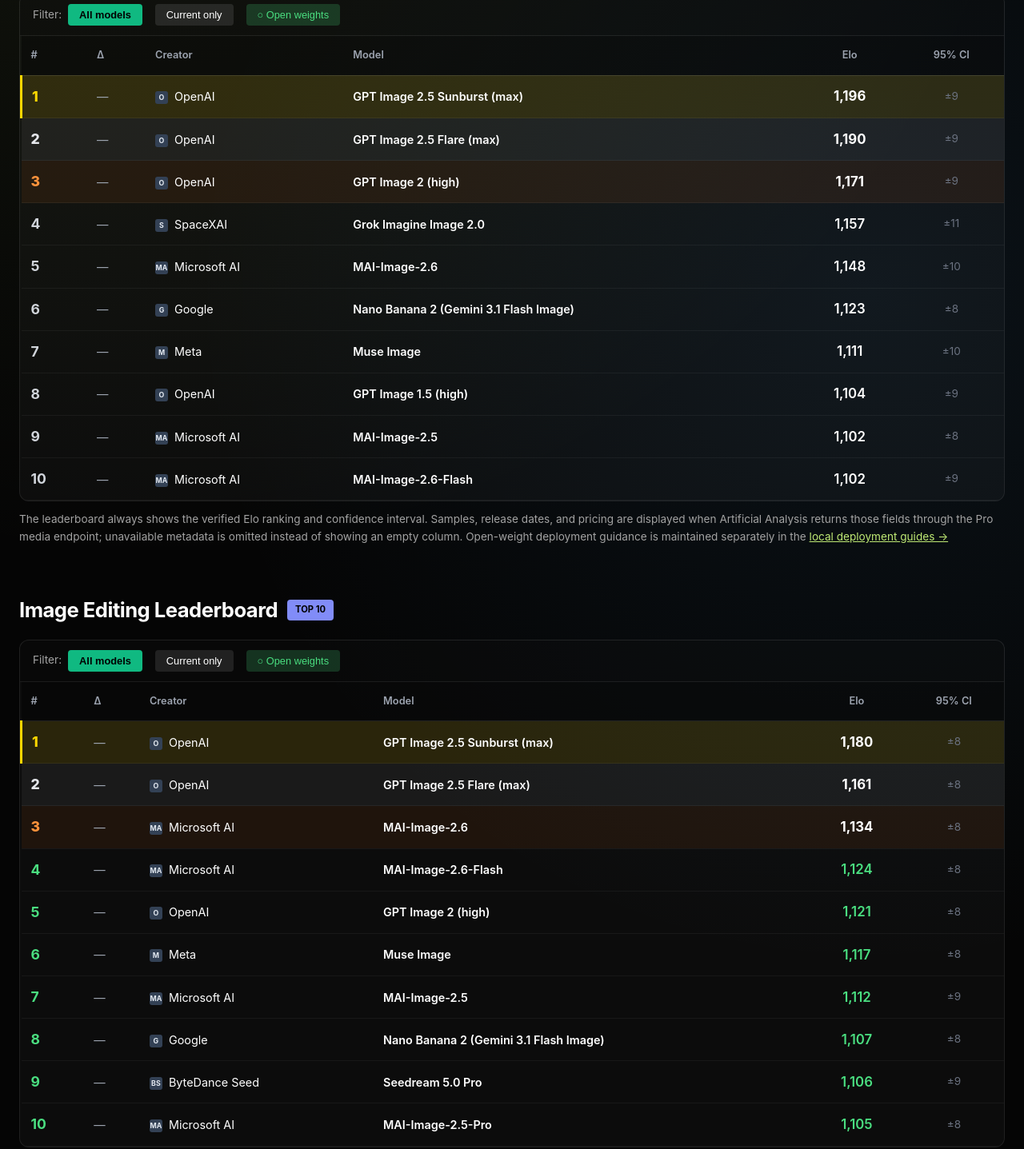
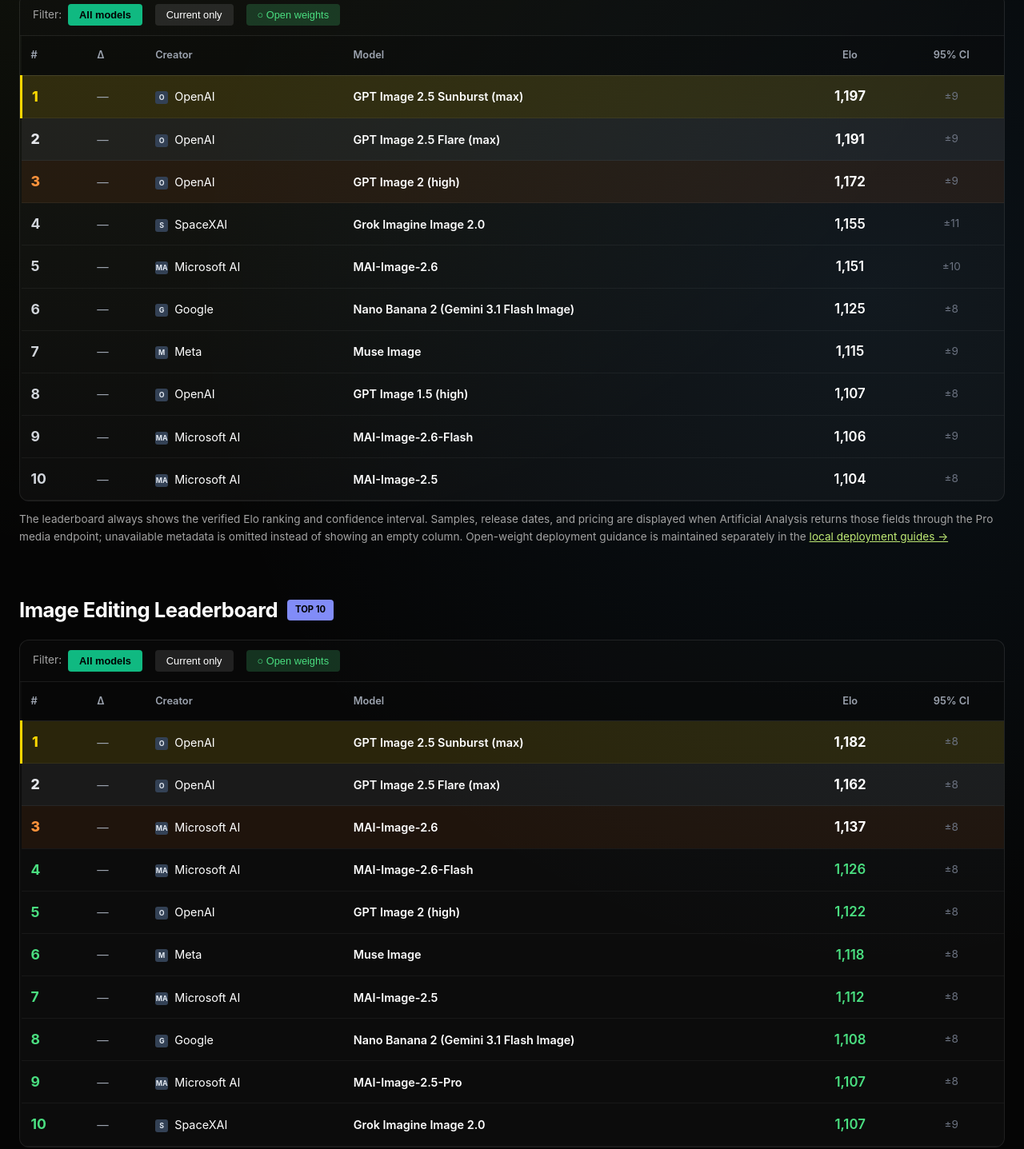
Before and after one commit to sweesama/nano-banana, a plain HTML site: page web/benchmarks/index.html in a window 1280 px wide. Shown: the part 418-1855 px from the top of the page at 80% size. Drawn offline with Linux system fonts and the light colour scheme.

Commit message:
chore: sync Artificial Analysis benchmarks

```diff
--- a/web/benchmarks/index.html
+++ b/web/benchmarks/index.html
@@ -68,7 +68,7 @@
     <section class="section">
       <h1 style="font-size:clamp(40px,4.5vw,56px);margin-bottom:12px;">Image Model Rankings</h1>
       <p class="lead" style="max-width:750px;color:var(--text-muted);">Automated leaderboard snapshot sourced from <a href="https://artificialanalysis.ai/" target="_blank" rel="noopener">Artificial Analysis</a>. Blind user votes · Elo-rated · The snapshot is refreshed automatically when the scheduled sync succeeds.</p>
-      <p style="font-size:0.8rem;color:var(--text-muted);margin-top:8px;">🕐 Data refreshed: <strong>September 28, 2026</strong> · <a href="../guides/quickstart.html" style="color:var(--primary);">→ Deploy locally</a></p>
+      <p style="font-size:0.8rem;color:var(--text-muted);margin-top:8px;">🕐 Data refreshed: <strong>October 5, 2026</strong> · <a href="../guides/quickstart.html" style="color:var(--primary);">→ Deploy locally</a></p>
     </section>
 
     <!-- Text-to-Image Leaderboard -->
@@ -105,7 +105,7 @@
                 <td style="color:#9ca3af;">—</td>
                 <td><span class="creator-fallback" aria-hidden="true">O</span><img src="https://www.google.com/s2/favicons?domain=openai.com&sz=32" class="creator-icon" alt="OpenAI" onload="if (this.naturalWidth >= 20) this.previousElementSibling.style.display='none'; else this.style.display='none'" onerror="this.style.display='none'">OpenAI</td>
                 <td style="font-weight:600;">GPT Image 2.5 Sunburst (max)</td>
-                <td style="text-align:center;font-weight:700;color:#fff;font-size:1.05rem;">1,196</td>
+                <td style="text-align:center;font-weight:700;color:#fff;font-size:1.05rem;">1,197</td>
                 <td style="text-align:center;color:#6b7280;font-size:0.85rem;">±9</td>
                 <td data-field="samples" style="text-align:center;color:#9ca3af;" hidden>—</td>
                 <td data-field="release_date" style="text-align:center;color:#9ca3af;font-size:0.85rem;" hidden>—</td>
@@ -116,7 +116,7 @@
                 <td style="color:#9ca3af;">—</td>
                 <td><span class="creator-fallback" aria-hidden="true">O</span><img src="https://www.google.com/s2/favicons?domain=openai.com&sz=32" class="creator-icon" alt="OpenAI" onload="if (this.naturalWidth >= 20) this.previousElementSibling.style.display='none'; else this.style.display='none'" onerror="this.style.display='none'">OpenAI</td>
                 <td style="font-weight:600;">GPT Image 2.5 Flare (max)</td>
-                <td style="text-align:center;font-weight:700;color:#fff;font-size:1.05rem;">1,190</td>
+                <td style="text-align:center;font-weight:700;color:#fff;font-size:1.05rem;">1,191</td>
                 <td style="text-align:center;color:#6b7280;font-size:0.85rem;">±9</td>
                 <td data-field="samples" style="text-align:center;color:#9ca3af;" hidden>—</td>
                 <td data-field="release_date" style="text-align:center;color:#9ca3af;font-size:0.85rem;" hidden>—</td>
@@ -127,7 +127,7 @@
                 <td style="color:#9ca3af;">—</td>
                 <td><span class="creator-fallback" aria-hidden="true">O</span><img src="https://www.google.com/s2/favicons?domain=openai.com&sz=32" class="creator-icon" alt="OpenAI" onload="if (this.naturalWidth >= 20) this.previousElementSibling.style.display='none'; else this.style.display='none'" onerror="this.style.display='none'">OpenAI</td>
                 <td style="font-weight:600;">GPT Image 2 (high)</td>
-                <td style="text-align:center;font-weight:700;color:#fff;font-size:1.05rem;">1,171</td>
+                <td style="text-align:center;font-weight:700;color:#fff;font-size:1.05rem;">1,172</td>
                 <td style="text-align:center;color:#6b7280;font-size:0.85rem;">±9</td>
                 <td data-field="samples" style="text-align:center;color:#9ca3af;" hidden>—</td>
                 <td data-field="release_date" style="text-align:center;color:#9ca3af;font-size:0.85rem;" hidden>—</td>
@@ -138,7 +138,7 @@
                 <td style="color:#9ca3af;">—</td>
                 <td><span class="creator-fallback" aria-hidden="true">S</span>SpaceXAI</td>
                 <td style="font-weight:600;">Grok Imagine Image 2.0</td>
-                <td style="text-align:center;font-weight:600;color:#fff;font-size:1.05rem;">1,157</td>
+                <td style="text-align:center;font-weight:600;color:#fff;font-size:1.05rem;">1,155</td>
                 <td style="text-align:center;color:#6b7280;font-size:0.85rem;">±11</td>
                 <td data-field="samples" style="text-align:center;color:#9ca3af;" hidden>—</td>
                 <td data-field="release_date" style="text-align:center;color:#9ca3af;font-size:0.85rem;" hidden>—</td>
@@ -149,7 +149,7 @@
                 <td style="color:#9ca3af;">—</td>
                 <td><span class="creator-fallback" aria-hidden="true">MA</span><img src="https://www.google.com/s2/favicons?domain=microsoft.com&sz=32" class="creator-icon" alt="Microsoft AI" onload="if (this.naturalWidth >= 20) this.previousElementSibling.style.display='none'; else this.style.display='none'" onerror="this.style.display='none'">Microsoft AI</td>
                 <td style="font-weight:600;">MAI-Image-2.6</td>
-                <td style="text-align:center;font-weight:600;color:#fff;font-size:1.05rem;">1,148</td>
+                <td style="text-align:center;font-weight:600;color:#fff;font-size:1.05rem;">1,151</td>
                 <td style="text-align:center;color:#6b7280;font-size:0.85rem;">±10</td>
                 <td data-field="samples" style="text-align:center;color:#9ca3af;" hidden>—</td>
                 <td data-field="release_date" style="text-align:center;color:#9ca3af;font-size:0.85rem;" hidden>—</td>
@@ -160,7 +160,7 @@
                 <td style="color:#9ca3af;">—</td>
                 <td><span class="creator-fallback" aria-hidden="true">G</span><img src="https://www.google.com/s2/favicons?domain=google.com&sz=32" class="creator-icon" alt="Google" onload="if (this.naturalWidth >= 20) this.previousElementSibling.style.display='none'; else this.style.display='none'" onerror="this.style.display='none'">Google</td>
                 <td style="font-weight:600;">Nano Banana 2 (Gemini 3.1 Flash Image)</td>
-                <td style="text-align:center;font-weight:600;color:#fff;font-size:1.05rem;">1,123</td>
+                <td style="text-align:center;font-weight:600;color:#fff;font-size:1.05rem;">1,125</td>
                 <td style="text-align:center;color:#6b7280;font-size:0.85rem;">±8</td>
                 <td data-field="samples" style="text-align:center;color:#9ca3af;" hidden>—</td>
                 <td data-field="release_date" style="text-align:center;color:#9ca3af;font-size:0.85rem;" hidden>—</td>
@@ -171,8 +171,8 @@
                 <td style="color:#9ca3af;">—</td>
                 <td><span class="creator-fallback" aria-hidden="true">M</span>Meta</td>
                 <td style="font-weight:600;">Muse Image</td>
-                <td style="text-align:center;font-weight:600;color:#fff;font-size:1.05rem;">1,111</td>
-                <td style="text-align:center;color:#6b7280;font-size:0.85rem;">±10</td>
+                <td style="text-align:center;font-weight:600;color:#fff;font-size:1.05rem;">1,115</td>
+                <td style="text-align:center;color:#6b7280;font-size:0.85rem;">±9</td>
                 <td data-field="samples" style="text-align:center;color:#9ca3af;" hidden>—</td>
                 <td data-field="release_date" style="text-align:center;color:#9ca3af;font-size:0.85rem;" hidden>—</td>
                 <td data-field="price_per_1k_images" style="text-align:right;color:#9ca3af;font-size:0.8rem;" hidden>—</td>
@@ -182,8 +182,8 @@
                 <td style="color:#9ca3af;">—</td>
                 <td><span class="creator-fallback" aria-hidden="true">O</span><img src="https://www.google.com/s2/favicons?domain=openai.com&sz=32" class="creator-icon" alt="OpenAI" onload="if (this.naturalWidth >= 20) this.previousElementSibling.style.display='none'; else this.style.display='none'" onerror="this.style.display='none'">OpenAI</td>
                 <td style="font-weight:600;">GPT Image 1.5 (high)</td>
-                <td style="text-align:center;font-weight:600;color:#fff;font-size:1.05rem;">1,104</td>
-                <td style="text-align:center;color:#6b7280;font-size:0.85rem;">±9</td>
+                <td style="text-align:center;font-weight:600;color:#fff;font-size:1.05rem;">1,107</td>
+                <td style="text-align:center;color:#6b7280;font-size:0.85rem;">±8</td>
                 <td data-field="samples" style="text-align:center;color:#9ca3af;" hidden>—</td>
                 <td data-field="release_date" style="text-align:center;color:#9ca3af;font-size:0.85rem;" hidden>—</td>
                 <td data-field="price_per_1k_images" style="text-align:right;color:#9ca3af;font-size:0.8rem;" hidden>—</td>
@@ -192,9 +192,9 @@
                 <td style="font-weight:700;color:#d1d5db;font-size:1.1rem;">9</td>
                 <td style="color:#9ca3af;">—</td>
                 <td><span class="creator-fallback" aria-hidden="true">MA</span><img src="https://www.google.com/s2/favicons?domain=microsoft.com&sz=32" class="creator-icon" alt="Microsoft AI" onload="if (this.naturalWidth >= 20) this.previousElementSibling.style.display='none'; else this.style.display='none'" onerror="this.style.display='none'">Microsoft AI</td>
-                <td style="font-weight:600;">MAI-Image-2.5</td>
-                <td style="text-align:center;font-weight:600;color:#fff;font-size:1.05rem;">1,102</td>
-                <td style="text-align:center;color:#6b7280;font-size:0.85rem;">±8</td>
+                <td style="font-weight:600;">MAI-Image-2.6-Flash</td>
+                <td style="text-align:center;font-weight:600;color:#fff;font-size:1.05rem;">1,106</td>
+                <td style="text-align:center;color:#6b7280;font-size:0.85rem;">±9</td>
                 <td data-field="samples" style="text-align:center;color:#9ca3af;" hidden>—</td>
                 <td data-field="release_date" style="text-align:center;color:#9ca3af;font-size:0.85rem;" hidden>—</td>
                 <td data-field="price_per_1k_images" style="text-align:right;color:#9ca3af;font-size:0.8rem;" hidden>—</td>
@@ -203,9 +203,9 @@
                 <td style="font-weight:700;color:#d1d5db;font-size:1.1rem;">10</td>
                 <td style="color:#9ca3af;">—</td>
                 <td><span class="creator-fallback" aria-hidden="true">MA</span><img src="https://www.google.com/s2/favicons?domain=microsoft.com&sz=32" class="creator-icon" alt="Microsoft AI" onload="if (this.naturalWidth >= 20) this.previousElementSibling.style.display='none'; else this.style.display='none'" onerror="this.style.display='none'">Microsoft AI</td>
-                <td style="font-weight:600;">MAI-Image-2.6-Flash</td>
-                <td style="text-align:center;font-weight:600;color:#fff;font-size:1.05rem;">1,102</td>
-                <td style="text-align:center;color:#6b7280;font-size:0.85rem;">±9</td>
+                <td style="font-weight:600;">MAI-Image-2.5</td>
+                <td style="text-align:center;font-weight:600;color:#fff;font-size:1.05rem;">1,104</td>
+                <td style="text-align:center;color:#6b7280;font-size:0.85rem;">±8</td>
                 <td data-field="samples" style="text-align:center;color:#9ca3af;" hidden>—</td>
                 <td data-field="release_date" style="text-align:center;color:#9ca3af;font-size:0.85rem;" hidden>—</td>
                 <td data-field="price_per_1k_images" style="text-align:right;color:#9ca3af;font-size:0.8rem;" hidden>—</td>
@@ -251,7 +251,7 @@
                 <td style="color:#9ca3af;">—</td>
                 <td><span class="creator-fallback" aria-hidden="true">O</span><img src="https://www.google.com/s2/favicons?domain=openai.com&sz=32" class="creator-icon" alt="OpenAI" onload="if (this.naturalWidth >= 20) this.previousElementSibling.style.display='none'; else this.style.display='none'" onerror="this.style.display='none'">OpenAI</td>
                 <td style="font-weight:600;">GPT Image 2.5 Sunburst (max)</td>
-                <td style="text-align:center;font-weight:700;color:#fff;font-size:1.05rem;">1,180</td>
+                <td style="text-align:center;font-weight:700;color:#fff;font-size:1.05rem;">1,182</td>
                 <td style="text-align:center;color:#6b7280;font-size:0.85rem;">±8</td>
                 <td data-field="samples" style="text-align:center;color:#9ca3af;" hidden>—</td>
                 <td data-field="release_date" style="text-align:center;color:#9ca3af;font-size:0.85rem;" hidden>—</td>
@@ -262,7 +262,7 @@
                 <td style="color:#9ca3af;">—</td>
                 <td><span class="creator-fallback" aria-hidden="true">O</span><img src="https://www.google.com/s2/favicons?domain=openai.com&sz=32" class="creator-icon" alt="OpenAI" onload="if (this.naturalWidth >= 20) this.previousElementSibling.style.display='none'; else this.style.display='none'" onerror="this.style.display='none'">OpenAI</td>
                 <td style="font-weight:600;">GPT Image 2.5 Flare (max)</td>
-                <td style="text-align:center;font-weight:700;color:#fff;font-size:1.05rem;">1,161</td>
+                <td style="text-align:center;font-weight:700;color:#fff;font-size:1.05rem;">1,162</td>
                 <td style="text-align:center;color:#6b7280;font-size:0.85rem;">±8</td>
                 <td data-field="samples" style="text-align:center;color:#9ca3af;" hidden>—</td>
                 <td data-field="release_date" style="text-align:center;color:#9ca3af;font-size:0.85rem;" hidden>—</td>
@@ -273,7 +273,7 @@
                 <td style="color:#9ca3af;">—</td>
                 <td><span class="creator-fallback" aria-hidden="true">MA</span><img src="https://www.google.com/s2/favicons?domain=microsoft.com&sz=32" class="creator-icon" alt="Microsoft AI" onload="if (this.naturalWidth >= 20) this.previousElementSibling.style.display='none'; else this.style.display='none'" onerror="this.style.display='none'">Microsoft AI</td>
                 <td style="font-weight:600;">MAI-Image-2.6</td>
-                <td style="text-align:center;font-weight:700;color:#fff;font-size:1.05rem;">1,134</td>
+                <td style="text-align:center;font-weight:700;color:#fff;font-size:1.05rem;">1,137</td>
                 <td style="text-align:center;color:#6b7280;font-size:0.85rem;">±8</td>
                 <td data-field="samples" style="text-align:center;color:#9ca3af;" hidden>—</td>
                 <td data-field="release_date" style="text-align:center;color:#9ca3af;font-size:0.85rem;" hidden>—</td>
@@ -284,7 +284,7 @@
                 <td style="color:#9ca3af;">—</td>
                 <td><span class="creator-fallback" aria-hidden="true">MA</span><img src="https://www.google.com/s2/favicons?domain=microsoft.com&sz=32" class="creator-icon" alt="Microsoft AI" onload="if (this.naturalWidth >= 20) this.previousElementSibling.style.display='none'; else this.style.display='none'" onerror="this.style.display='none'">Microsoft AI</td>
                 <td style="font-weight:600;">MAI-Image-2.6-Flash</td>
-                <td style="text-align:center;font-weight:600;color:#4ade80;font-size:1.05rem;">1,124</td>
+                <td style="text-align:center;font-weight:600;color:#4ade80;font-size:1.05rem;">1,126</td>
                 <td style="text-align:center;color:#6b7280;font-size:0.85rem;">±8</td>
                 <td data-field="samples" style="text-align:center;color:#9ca3af;" hidden>—</td>
                 <td data-field="release_date" style="text-align:center;color:#9ca3af;font-size:0.85rem;" hidden>—</td>
@@ -295,7 +295,7 @@
                 <td style="color:#9ca3af;">—</td>
                 <td><span class="creator-fallback" aria-hidden="true">O</span><img src="https://www.google.com/s2/favicons?domain=openai.com&sz=32" class="creator-icon" alt="OpenAI" onload="if (this.naturalWidth >= 20) this.previousElementSibling.style.display='none'; else this.style.display='none'" onerror="this.style.display='none'">OpenAI</td>
                 <td style="font-weight:600;">GPT Image 2 (high)</td>
-                <td style="text-align:center;font-weight:600;color:#4ade80;font-size:1.05rem;">1,121</td>
+                <td style="text-align:center;font-weight:600;color:#4ade80;font-size:1.05rem;">1,122</td>
                 <td style="text-align:center;color:#6b7280;font-size:0.85rem;">±8</td>
                 <td data-field="samples" style="text-align:center;color:#9ca3af;" hidden>—</td>
                 <td data-field="release_date" style="text-align:center;color:#9ca3af;font-size:0.85rem;" hidden>—</td>
@@ -306,7 +306,7 @@
                 <td style="color:#9ca3af;">—</td>
                 <td><span class="creator-fallback" aria-hidden="true">M</span>Meta</td>
                 <td style="font-weight:600;">Muse Image</td>
-                <td style="text-align:center;font-weight:600;color:#4ade80;font-size:1.05rem;">1,117</td>
+                <td style="text-align:center;font-weight:600;color:#4ade80;font-size:1.05rem;">1,118</td>
                 <td style="text-align:center;color:#6b7280;font-size:0.85rem;">±8</td>
                 <td data-field="samples" style="text-align:center;color:#9ca3af;" hidden>—</td>
                 <td data-field="release_date" style="text-align:center;color:#9ca3af;font-size:0.85rem;" hidden>—</td>
@@ -318,7 +318,7 @@
                 <td><span class="creator-fallback" aria-hidden="true">MA</span><img src="https://www.google.com/s2/favicons?domain=microsoft.com&sz=32" class="creator-icon" alt="Microsoft AI" onload="if (this.naturalWidth >= 20) this.previousElementSibling.style.display='none'; else this.style.display='none'" onerror="this.style.display='none'">Microsoft AI</td>
                 <td style="font-weight:600;">MAI-Image-2.5</td>
                 <td style="text-align:center;font-weight:600;color:#4ade80;font-size:1.05rem;">1,112</td>
-                <td style="text-align:center;color:#6b7280;font-size:0.85rem;">±9</td>
+                <td style="text-align:center;color:#6b7280;font-size:0.85rem;">±8</td>
                 <td data-field="samples" style="text-align:center;color:#9ca3af;" hidden>—</td>
                 <td data-field="release_date" style="text-align:center;color:#9ca3af;font-size:0.85rem;" hidden>—</td>
                 <td data-field="price_per_1k_images" style="text-align:right;color:#9ca3af;font-size:0.8rem;" hidden>—</td>
@@ -328,7 +328,7 @@
                 <td style="color:#9ca3af;">—</td>
                 <td><span class="creator-fallback" aria-hidden="true">G</span><img src="https://www.google.com/s2/favicons?domain=google.com&sz=32" class="creator-icon" alt="Google" onload="if (this.naturalWidth >= 20) this.previousElementSibling.style.display='none'; else this.style.display='none'" onerror="this.style.display='none'">Google</td>
                 <td style="font-weight:600;">Nano Banana 2 (Gemini 3.1 Flash Image)</td>
-                <td style="text-align:center;font-weight:600;color:#4ade80;font-size:1.05rem;">1,107</td>
+                <td style="text-align:center;font-weight:600;color:#4ade80;font-size:1.05rem;">1,108</td>
                 <td style="text-align:center;color:#6b7280;font-size:0.85rem;">±8</td>
                 <td data-field="samples" style="text-align:center;color:#9ca3af;" hidden>—</td>
                 <td data-field="release_date" style="text-align:center;color:#9ca3af;font-size:0.85rem;" hidden>—</td>
@@ -337,10 +337,10 @@
               <tr class="">
                 <td style="font-weight:700;color:#4ade80;font-size:1.1rem;">9</td>
                 <td style="color:#9ca3af;">—</td>
-                <td><span class="creator-fallback" aria-hidden="true">BS</span>ByteDance Seed</td>
-                <td style="font-weight:600;">Seedream 5.0 Pro</td>
-                <td style="text-align:center;font-weight:600;color:#4ade80;font-size:1.05rem;">1,106</td>
-                <td style="text-align:center;color:#6b7280;font-size:0.85rem;">±9</td>
+                <td><span class="creator-fallback" aria-hidden="true">MA</span><img src="https://www.google.com/s2/favicons?domain=microsoft.com&sz=32" class="creator-icon" alt="Microsoft AI" onload="if (this.naturalWidth >= 20) this.previousElementSibling.style.display='none'; else this.style.display='none'" onerror="this.style.display='none'">Microsoft AI</td>
+                <td style="font-weight:600;">MAI-Image-2.5-Pro</td>
+                <td style="text-align:center;font-weight:600;color:#4ade80;font-size:1.05rem;">1,107</td>
+                <td style="text-align:center;color:#6b7280;font-size:0.85rem;">±8</td>
                 <td data-field="samples" style="text-align:center;color:#9ca3af;" hidden>—</td>
                 <td data-field="release_date" style="text-align:center;color:#9ca3af;font-size:0.85rem;" hidden>—</td>
                 <td data-field="price_per_1k_images" style="text-align:right;color:#9ca3af;font-size:0.8rem;" hidden>—</td>
@@ -348,10 +348,10 @@
               <tr class="">
                 <td style="font-weight:700;color:#4ade80;font-size:1.1rem;">10</td>
                 <td style="color:#9ca3af;">—</td>
-                <td><span class="creator-fallback" aria-hidden="true">MA</span><img src="https://www.google.com/s2/favicons?domain=microsoft.com&sz=32" class="creator-icon" alt="Microsoft AI" onload="if (this.naturalWidth >= 20) this.previousElementSibling.style.display='none'; else this.style.display='none'" onerror="this.style.display='none'">Microsoft AI</td>
-                <td style="font-weight:600;">MAI-Image-2.5-Pro</td>
-                <td style="text-align:center;font-weight:600;color:#4ade80;font-size:1.05rem;">1,105</td>
-                <td style="text-align:center;color:#6b7280;font-size:0.85rem;">±8</td>
+                <td><span class="creator-fallback" aria-hidden="true">S</span>SpaceXAI</td>
+                <td style="font-weight:600;">Grok Imagine Image 2.0</td>
+                <td style="text-align:center;font-weight:600;color:#4ade80;font-size:1.05rem;">1,107</td>
+                <td style="text-align:center;color:#6b7280;font-size:0.85rem;">±9</td>
                 <td data-field="samples" style="text-align:center;color:#9ca3af;" hidden>—</td>
                 <td data-field="release_date" style="text-align:center;color:#9ca3af;font-size:0.85rem;" hidden>—</td>
                 <td data-field="price_per_1k_images" style="text-align:right;color:#9ca3af;font-size:0.8rem;" hidden>—</td>
```
